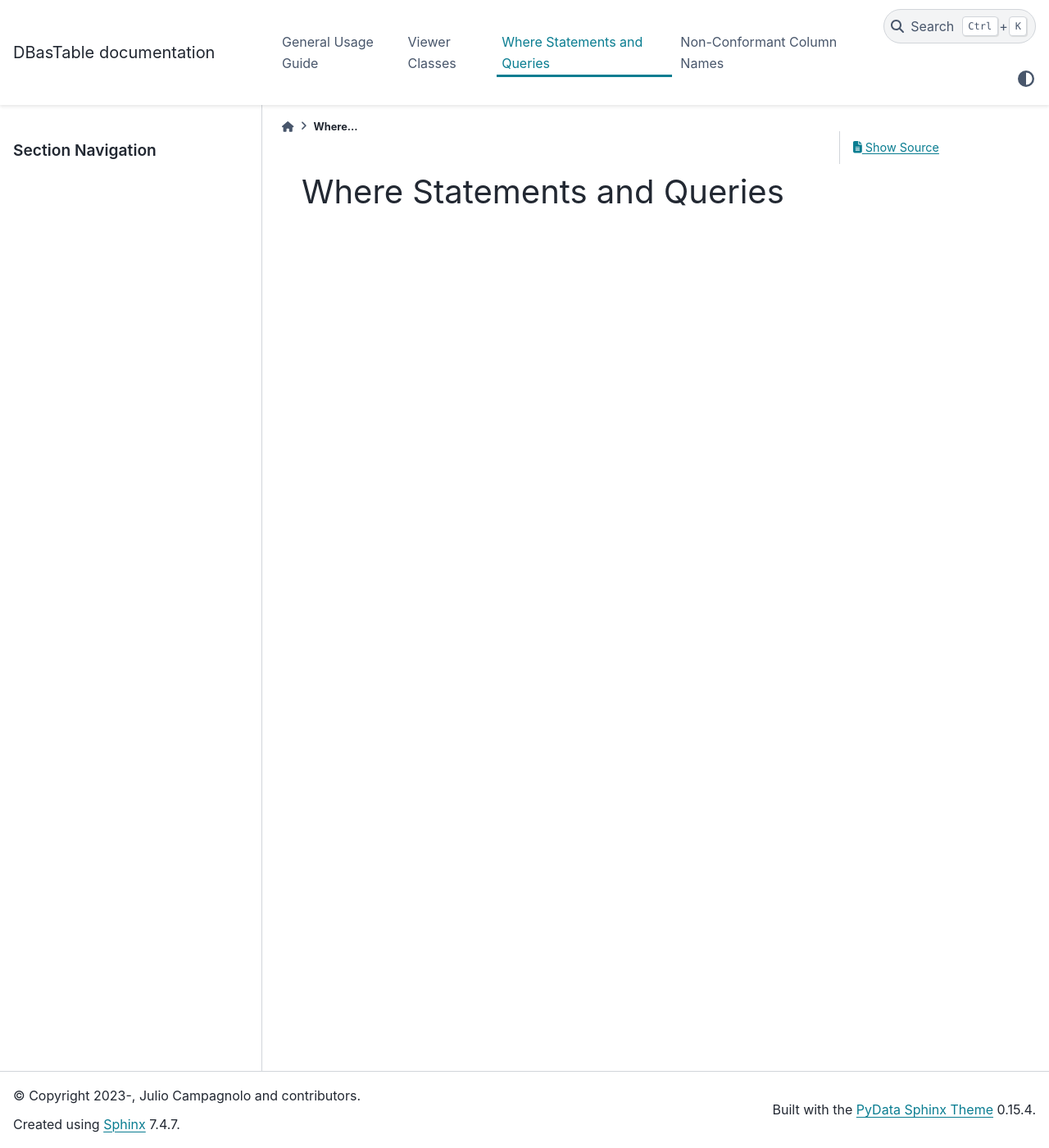
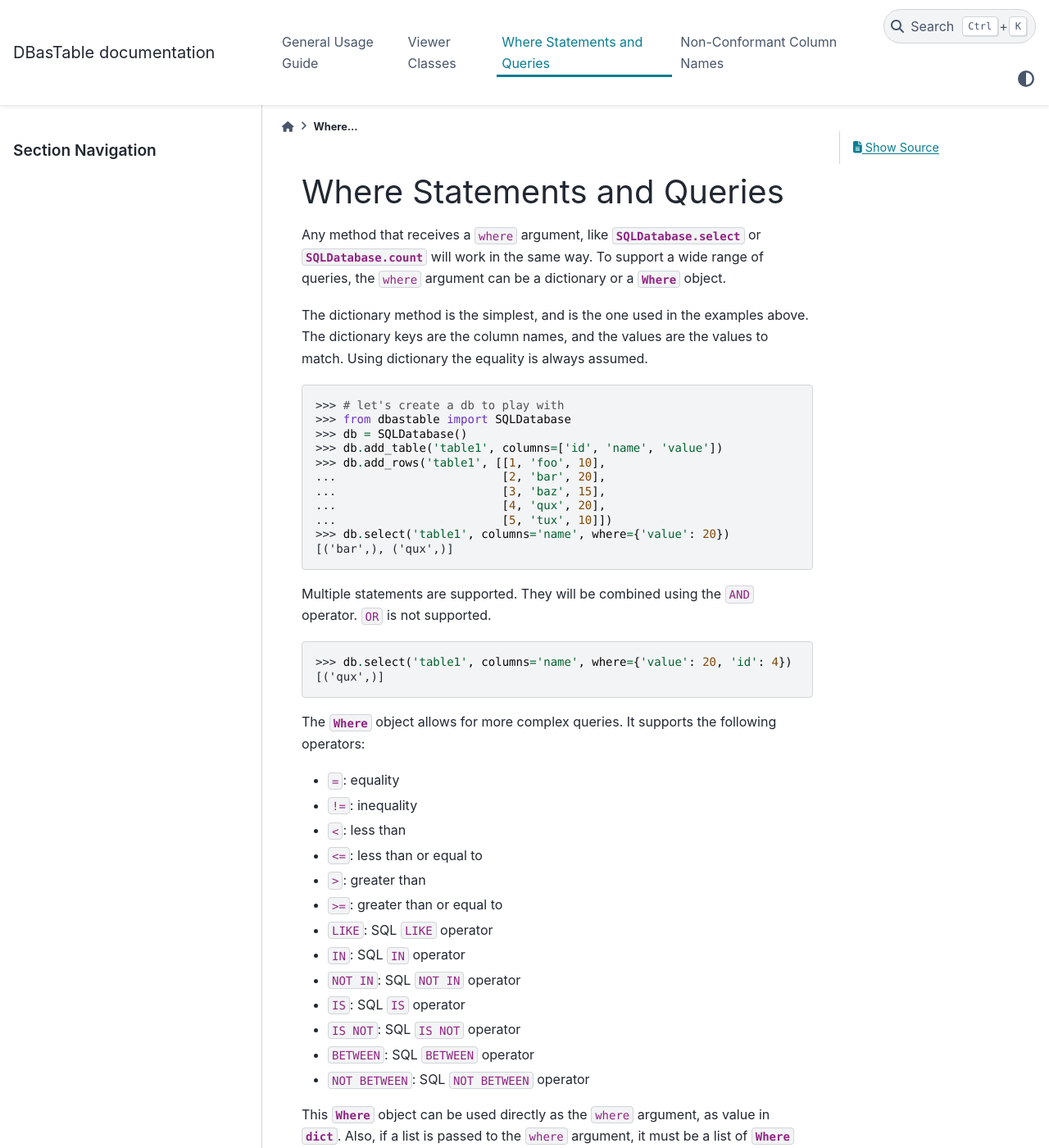
Before and after one commit to juliotux/DBasTable, a Sphinx documentation site: the page built from docs/where_statements.rst, in a window 1280 px wide and 1400 px high. Shown: the whole window at 82% size. Built offline with Sphinx 7.4.7 and the PyData theme 0.15.4, drawn with Linux system fonts in a browser that asks for light colours; the version number could not be read and is left out; some of the changed text lies outside the part shown.

Commit message:
where statements doc

```diff
--- a/docs/nonconformant.rst
+++ b/docs/nonconformant.rst
@@ -1,5 +1,5 @@
 Non-Conformant Column Names
----------------------------
+===========================
 
 By default, any operation that interfaces with column names will only accept names that conform to the SQLite names standard. This means that column names must begin with a letter, and can only contain letters, numbers, and underscores. If you try to access a column that does not conform to this standard, you will get an error.
 
--- a/docs/where_statements.rst
+++ b/docs/where_statements.rst
@@ -1,2 +1,58 @@
 Where Statements and Queries
-----------------------------
+============================
+
+Any method that receives a ``where`` argument, like `SQLDatabase.select` or `SQLDatabase.count` will work in the same way. To support a wide range of queries, the ``where`` argument can be a dictionary or a `~dbastable.Where` object.
+
+The dictionary method is the simplest, and is the one used in the examples above. The dictionary keys are the column names, and the values are the values to match. Using dictionary the equality is always assumed.
+
+.. code-block:: python
+
+    >>> # let's create a db to play with
+    >>> from dbastable import SQLDatabase
+    >>> db = SQLDatabase()
+    >>> db.add_table('table1', columns=['id', 'name', 'value'])
+    >>> db.add_rows('table1', [[1, 'foo', 10],
+    ...                        [2, 'bar', 20],
+    ...                        [3, 'baz', 15],
+    ...                        [4, 'qux', 20],
+    ...                        [5, 'tux', 10]])
+    >>> db.select('table1', columns='name', where={'value': 20})
+    [('bar',), ('qux',)]
+
+Multiple statements are supported. They will be combined using the ``AND`` operator. ``OR`` is not supported.
+
+.. code-block:: python
+
+    >>> db.select('table1', columns='name', where={'value': 20, 'id': 4})
+    [('qux',)]
+
+The `~dbastable.Where` object allows for more complex queries. It supports the following operators:
+
+* ``=``: equality
+* ``!=``: inequality
+* ``<``: less than
+* ``<=``: less than or equal to
+* ``>``: greater than
+* ``>=``: greater than or equal to
+* ``LIKE``: SQL ``LIKE`` operator
+* ``IN``: SQL ``IN`` operator
+* ``NOT IN``: SQL ``NOT IN`` operator
+* ``IS``: SQL ``IS`` operator
+* ``IS NOT``: SQL ``IS NOT`` operator
+* ``BETWEEN``: SQL ``BETWEEN`` operator
+* ``NOT BETWEEN``: SQL ``NOT BETWEEN`` operator
+
+This `~dbastable.Where` object can be used directly as the ``where`` argument, as value in `dict`. Also, if a list is passed to the ``where`` argument, it must be a list of `~dbastable.Where` object that will be combined with ``AND``.
+
+.. code-block:: python
+
+    >>> from dbastable import Where
+    >>> db.select('table1', columns='name',
+    ...           where={'value': Where('value', '>', 15)})
+    [('bar',), ('qux',)]
+    >>> db.select('table1', columns='name',
+    ...           where=[Where('value', 'IN', [10, 15]),
+    ...                  Where('id', '>', 3)])
+    [('tux',)]
+    >>> db.select('table1', where=Where('value', 'BETWEEN', [15, 25]))
+    [(2, 'bar', 20), (3, 'baz', 15), (4, 'qux', 20)]
```
